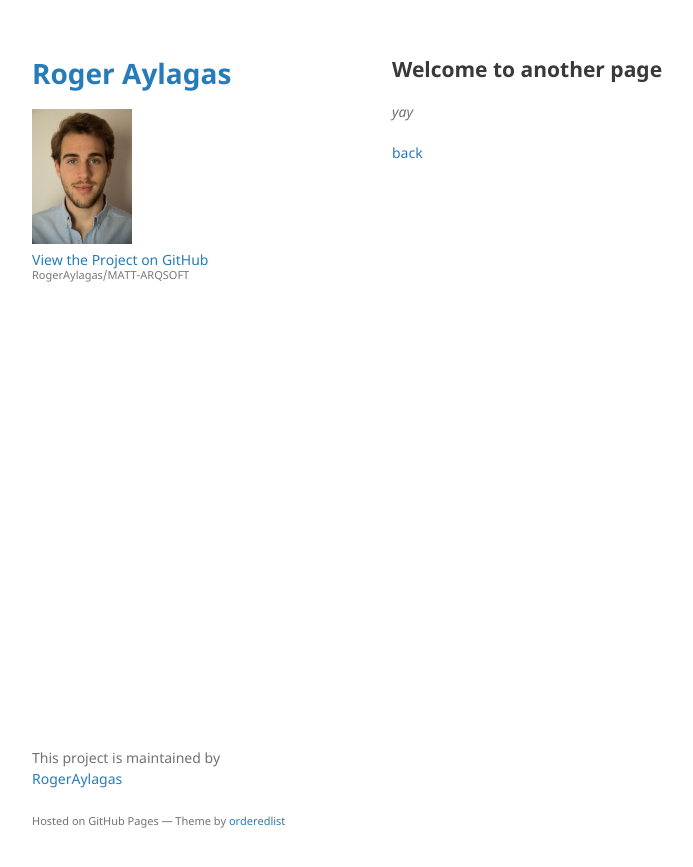
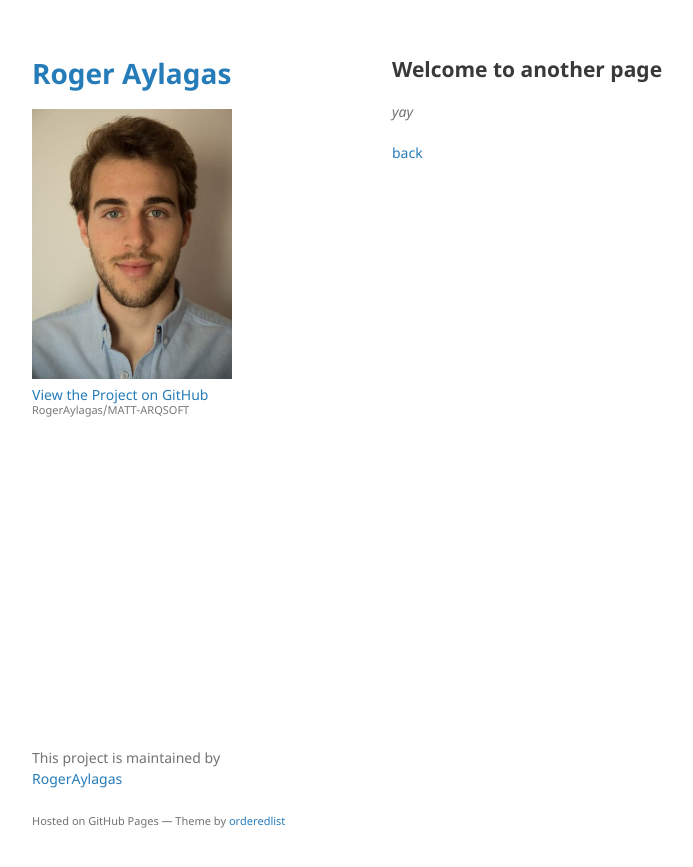
Before and after one commit to RogerAylagas/MATT-ARQSOFT, a Jekyll site: the page built from another-page.md, in a window 1280 px wide. Shown: the top 867 px of the page, without its empty margins (178-871 px from the left). Built offline with Jekyll 4.4.1, drawn with Linux system fonts in a browser that asks for light colours; our own code applies the rules of GitHub Pages for plain Markdown files.

Commit message:
Small Changes

```diff
--- a/_layouts/default.html
+++ b/_layouts/default.html
@@ -18,7 +18,7 @@
         <h1><a href="{{ "/" | absolute_url }}">{{ site.title | default: site.github.repository_name }}</a></h1>
 
         {% if site.profile_img %}
-          <img src="{{site.profile_img | relative_url}}" alt="Profile Image" width="100"/>
+          <img src="{{site.profile_img | relative_url}}" alt="Profile Image" width="200"/>
         {% endif %}
 
         {% if site.github.is_project_page %}
```
